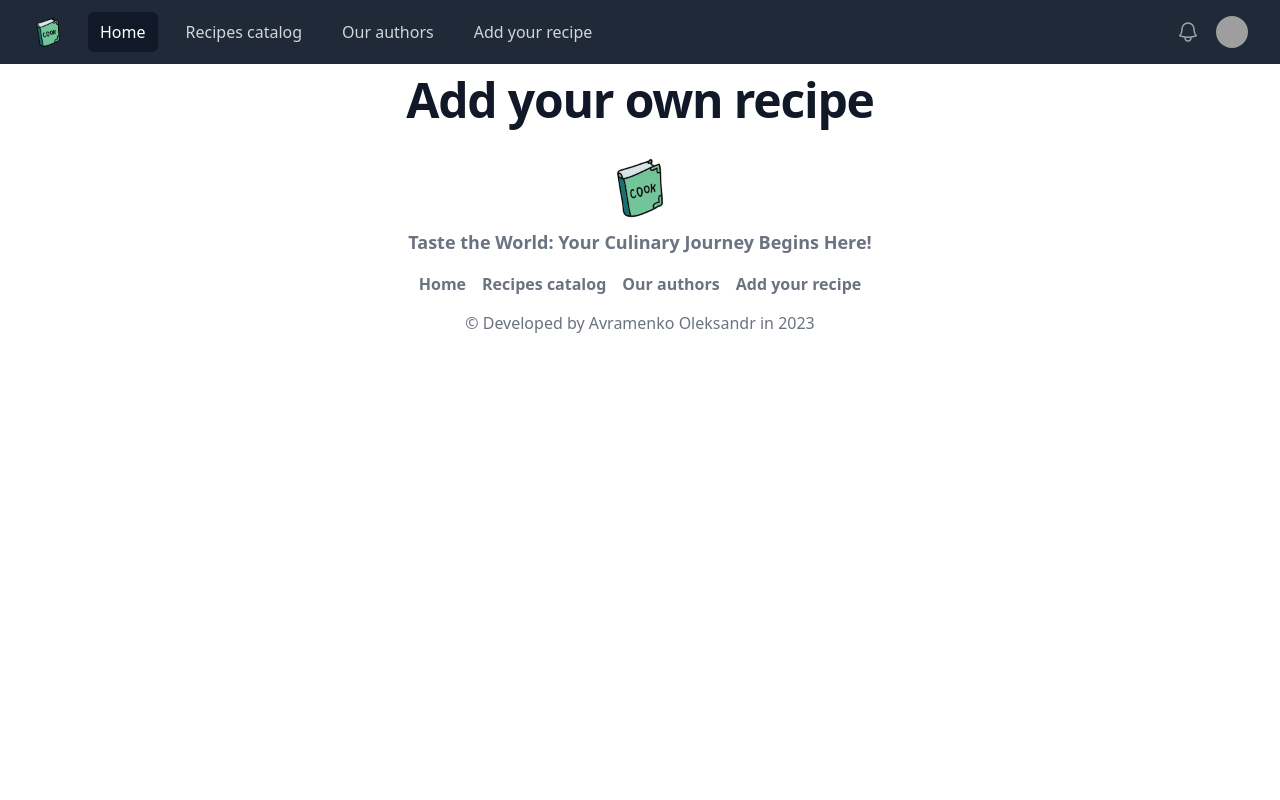
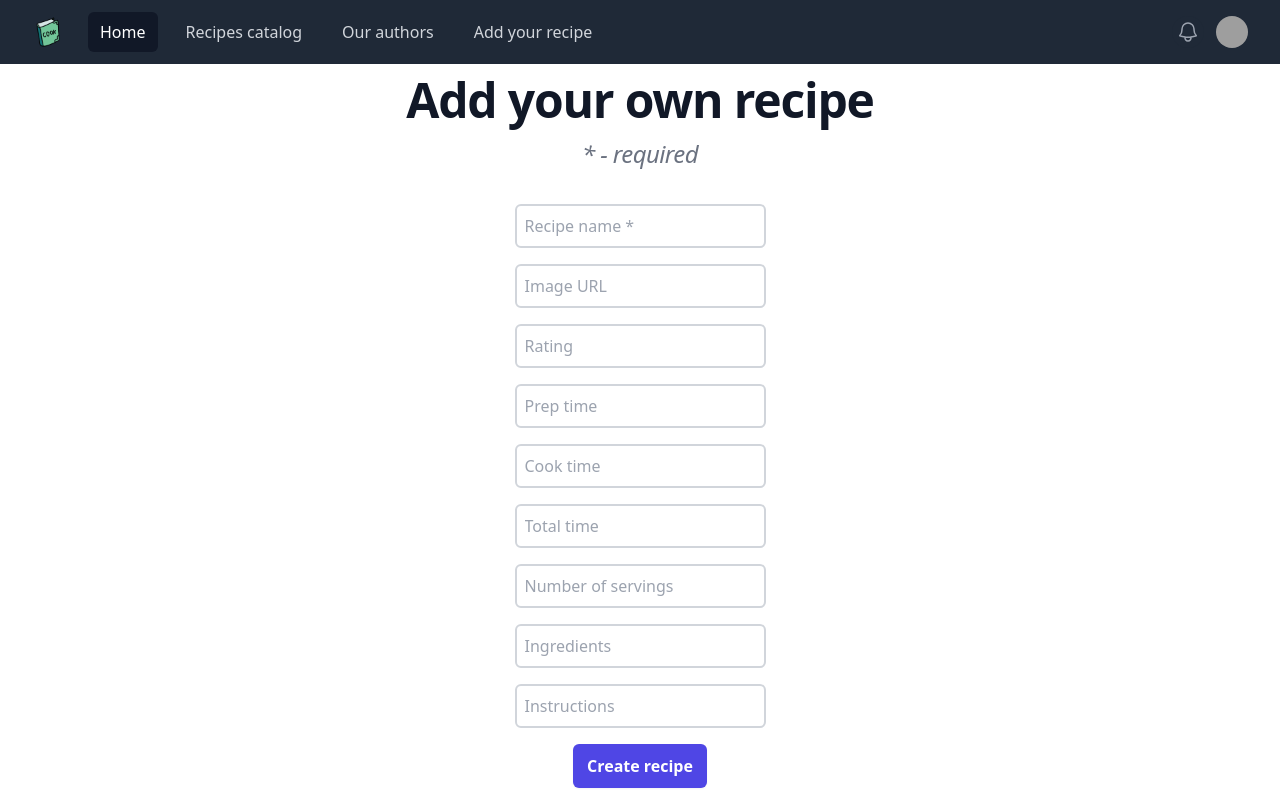
Before and after one commit to aaavramenk0/recipes-website, a Next.js app: page /links/add-recipe in a window 1280 px wide. Shown: the top 800 px of the page. Built offline with nearby package versions, Linux system fonts and the light colour scheme; grey boxes are pictures that could not be loaded.

Commit message:
Finished add-recipe Page

```diff
--- a/package.json
+++ b/package.json
@@ -11,6 +11,9 @@
   "dependencies": {
     "@headlessui/react": "^1.7.17",
     "@heroicons/react": "^2.0.18",
+    "@nextui-org/avatar": "^2.0.24",
+    "@nextui-org/react": "^2.2.9",
+    "@vercel/og": "^0.6.0",
     "@vercel/speed-insights": "^1.0.1",
     "mongodb": "^6.3.0",
     "mongoose": "^8.0.2",
--- a/src/components/layout.tsx
+++ b/src/components/layout.tsx
@@ -11,7 +11,7 @@ export default function RootLayout({ children }: {children: React.ReactNode }) {
     <>
       <Navbar />
       <main>
-          {children}
+        {children}
       </main>
       <Footer />
     </>
--- a/src/pages/api/authors/index.ts
+++ b/src/pages/api/authors/index.ts
@@ -1,5 +1,5 @@
-// GET API request sample: http://localhost:3000/api/author
-// POST API request sample: http://localhost:3000/api/author and include body json sample:
+// GET API request sample: http://localhost:3000/api/authors
+// POST API request sample: http://localhost:3000/api/authors and include body json sample:
 
 import { NextApiRequest, NextApiResponse } from "next";
 import { connect } from "../../../utils/connection";
--- a/src/pages/links/add-recipe.tsx
+++ b/src/pages/links/add-recipe.tsx
@@ -1,9 +1,113 @@
-const AddRecipe = () => {
+import Link from "next/link";
+import { Recipe } from "@/utils/types";
+import { useRouter } from "next/router";
+import { FormEvent, FormEventHandler, useRef } from "react";
+import Image from "next/image";
+
+// define props
+interface CreateProps {
+    url: string;
+}
+
+const AddRecipe = (props: CreateProps) => {
+    // get the next route
+    const router = useRouter();
+
+    // since there is just one input we will use an uncontrolled form
+    const recipename = useRef<HTMLInputElement>(null);
+    const image = useRef<HTMLInputElement>(null);
+    const rating = useRef<HTMLInputElement>(null);
+    const prep_time = useRef<HTMLInputElement>(null);
+    const cook_time = useRef<HTMLInputElement>(null);
+    const total_time = useRef<HTMLInputElement>(null);
+    const servings = useRef<HTMLInputElement>(null);
+    const ingredients = useRef<HTMLInputElement>(null);
+    const instructions = useRef<HTMLInputElement>(null);
+
+    // function to create new recipe
+    const handleSubmit: FormEventHandler<HTMLFormElement> = async event => {
+        event.preventDefault()
+
+        // construct new recipe, create variable, check it to pass type checks
+        let recipe: Recipe = {
+            name: "",
+            ingredients: [],
+            instructions: [],
+            image: "",
+            rating: 0,
+            prep_time: "",
+            cook_time: "",
+            total_time: "",
+            servings: 0,
+            nutrition: {
+                calories: 0,
+                fat: 0,
+                carbs: 0,
+                protein: 0
+            }
+        }
+        if (recipename.current !== null || image.current !== null) {
+            recipe = {
+                // ! - telling the TypeScript that it can trust me and the statement will not be null
+                //? - checking if the value is there
+                name: recipename.current?.value!,
+                ingredients: ingredients.current?.value.split(",")!,
+                instructions: instructions.current?.value.split(".")!,
+                image: image.current?.value!,
+                rating: parseFloat(rating.current?.value!),
+                prep_time: prep_time.current?.value!,
+                cook_time: cook_time.current?.value!,
+                total_time: total_time.current?.value!,
+                servings: parseInt(servings.current?.value!),
+                nutrition: {
+                    calories: 0,
+                    fat: 0,
+                    carbs: 0,
+                    protein: 0
+                }
+            }
+            // make the API request
+            await fetch(props.url, {
+                method: "POST",
+                headers: {
+                    "Content-Type": "application/json"
+                },
+                body: JSON.stringify(recipe),
+            })
+            // after API request, redirect to the recipe page
+            router.push("/links/recipes");
+        }
+    }
+
+    // return JSX
     return (
         <>
             <h1 className="text-[48px] font-bold tracking-tight text-gray-900 sm:text-6xl text-center">Add your own recipe</h1>
+            <h2 className="text-[24px] italic tracking-tight text-gray-500 sm:text-6xl text-center">* - required</h2>
+            <form onSubmit={handleSubmit} className="flex flex-col justify-center items-center gap-4 mt-4 p-4 rounded-md width-[50%] m-auto text-center">
+                <input type="text" ref = { recipename } placeholder="Recipe name *" className="border-2 border-gray-300 rounded-md p-2" required/>
+                <input type="text" ref = { image } placeholder="Image URL" id="image" className="border-2 border-gray-300 rounded-md p-2" required/>
+                <input type="text" ref={rating} placeholder="Rating" id="rating" className="border-2 border-gray-300 rounded-md p-2" required/>
+                <input type="text" ref={prep_time} placeholder="Prep time" id="prep_time" className="border-2 border-gray-300 rounded-md p-2" required/>
+                <input type="text" ref={ cook_time } placeholder="Cook time" id="cook_time" className="border-2 border-gray-300 rounded-md p-2" required/>
+                <input type="text" ref={total_time} placeholder="Total time" id="total_time" className="border-2 border-gray-300 rounded-md p-2" required/>
+                <input type="text" ref={servings} placeholder="Number of servings" id="servings" className="border-2 border-gray-300 rounded-md p-2" required/>
+                <input type="text" ref={ingredients} placeholder="Ingredients" id="ingredients" className="border-2 border-gray-300 rounded-md p-2" required/>
+                <input type="text" ref={ instructions } placeholder="Instructions" id="instructions" className="border-2 border-gray-300 rounded-md p-2" required/>
+
+                <input type="submit" value="Create recipe" className="rounded-md bg-indigo-600 px-3.5 py-2.5 text-sm font-semibold text-white shadow-sm hover:bg-indigo-500 focus-visible:outline focus-visible:outline-2 focus-visible:outline-offset-2 focus-visible:outline-indigo-600" />
+            </form>
         </>
     )
 }
 
+// export getStaticProps to provide API_URL to component
+export async function getStaticProps(context: any) {
+    return {
+        props: {
+            url: process.env.API_POST + "/recipes"
+        }
+    }
+}
+
 export default AddRecipe;
--- a/src/pages/links/authors/[id].tsx
+++ b/src/pages/links/authors/[id].tsx
@@ -1,7 +1,37 @@
-export default function AuthorPage() {
+import { Author } from "@/utils/types"
+import { useState } from "react"
+
+
+// define Prop Interface
+interface Props {
+    author: Author
+    url: string
+}
+
+// define component
+function AuthorPage(props : Props) {
+    // set the author as state for modification
+    const [author, setAuthor] = useState<Author>(props.author)
+
+    // return JSX
     return (
         <>
-            <h1> Author page </h1>
+            <h1> Author {author?.name }</h1>
+            { author?._id}
         </>
     )
 }
+
+// define server-side props
+export async function getServerSideProps(context: any) {
+    // fetch the author, the param was recieved via context.query.id
+    const res = await fetch(process.env?.API_GET + "/authors/" + context.query.id)
+    const author = await res.json()
+
+    // return the Server Side Props the author and the url from out env variables for frontend api calls
+    return {
+        props: { author, url: process.env?.API_GET + "/authors" },
+    }
+}
+
+export default AuthorPage;
--- a/src/pages/links/authors/index.tsx
+++ b/src/pages/links/authors/index.tsx
@@ -1,10 +1,44 @@
-const Authors = () => {
+import { Author } from "@/utils/types";
+import Link from "next/link";
+import React from "react";
+import {Avatar} from "@nextui-org/react";
+
+// define the components props
+interface IndexProps {
+    authors: Array<Author>;
+}
+
+const Authors = ({ authors }: IndexProps) => {
     return (
         <>
             <h1 className="text-[48px] font-bold tracking-tight text-gray-900 sm:text-6xl text-center">Our Authors</h1>
+            <div className="grid grid-cols-1 gap-2 mt-5 sm:grid-cols-1 sm:gap-0 md:grid-cols-2 md:gap-3 lg:grid-cols-3 lg:gap-5 xl:grid-cols-4 ">
+                {authors?.map((author) => (
+                    <div key={author?._id}>
+                        <Link href={ `/links/authors/${author._id}` }>
+                            <div className="text-center py-3">
+                                <Avatar src="https://i.pravatar.cc/150?u=a042581f4e29026024d" />
+                                <Avatar name="Junior" />
+                                <h3 className=" text-[20px] font-medium">{author?.name}</h3>
+                            </div>
+                        </Link>
+                    </div>
+                ))}
+            </div>
         </>
     )
 
 }
 
+export async function getServerSideProps() {
+    // get authors data from the API
+    const res = await fetch(process.env?.API_GET + "/authors" as string)
+    const authors = await res.json();
+
+    // return props
+    return {
+      props: { authors },
+    }
+}
+
 export default Authors;
--- a/src/pages/links/recipes/[id].tsx
+++ b/src/pages/links/recipes/[id].tsx
@@ -6,7 +6,6 @@ import { useState } from "react"
 import ReactStars from "react-stars"
 
 // define Prop Interface
-
 interface Props {
     recipe: Recipe
     url: string
@@ -20,7 +19,7 @@ function RecipePage(props: Props) {
     return (
         <div className="m-10">
             <Image src={recipe?.image} alt={recipe?.name} width={300} height={300} className="w-[400px] h-78 object-cover m-auto rounded-3xl" />
-            <h1 className="text-[48px] font-bold tracking-tight text-gray-900 sm:text-6xl text-center">{recipe.name}</h1>
+            <h1 className="text-[48px] font-bold tracking-tight text-gray-900 sm:text-6xl text-center">{recipe?.name}</h1>
             <div className="text-[20px] flex flex-row justify-center items-center gap-[10px] mt-[-10px]">
                 <p>Rating: {recipe?.rating}</p>
                 <ReactStars edit={false} count={5} value={Math.round(recipe?.rating)} size={30} color2={'#ffd700'} />
@@ -49,12 +48,12 @@ function RecipePage(props: Props) {
 // define server-side props
 export async function getServerSideProps(context: any) {
     // fetch the recipe, the param was recieved via context.query.id
-    const res = await fetch(process.env?.RECIPE_GET + "/" + context.query.id)
+    const res = await fetch(process.env?.API_GET + "/recipes/" + context.query.id)
     const recipe = await res.json()
 
     // return the Server Side Props the recipe and the url from out env variables for frontend api calls
     return {
-        props: { recipe, url: process.env?.RECIPE_GET },
+        props: { recipe, url: process.env?.API_GET + "/recipes" },
     }
 }
 
--- a/src/pages/links/recipes/index.tsx
+++ b/src/pages/links/recipes/index.tsx
@@ -37,7 +37,7 @@ function Recipes({ recipes }: IndexProps) {
 // Get props for server side rendering
 export async function getServerSideProps() {
     // get recipes data from the API
-    const res = await fetch(process.env?.RECIPE_GET as string)
+    const res = await fetch(process.env?.API_GET + "/recipes" as string)
     const recipes = await res.json();
 
     // return props
```
Also changed, not shown: src/pages/_app.tsx (indentation only), 1 other file (tests, documents, lock files or other folders).
